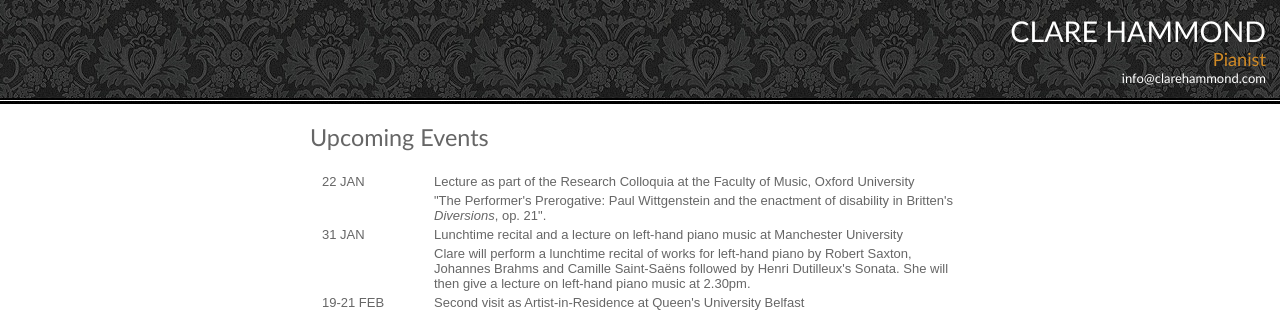
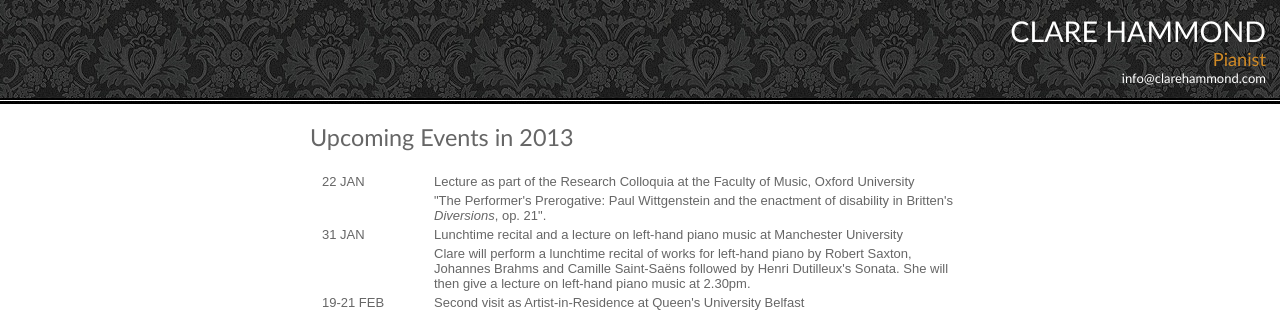
Before and after one commit to hammonc/clarehammond.com, a Jekyll site: the page built from academic-events.html, in a window 1280 px wide. Shown: the top 315 px of the page. Built offline with Jekyll 4.4.1, drawn with Linux system fonts in a browser that asks for light colours.

Commit message:
acad events corr

```diff
--- a/academic-events.html
+++ b/academic-events.html
@@ -2,7 +2,7 @@
 layout: repertoire
 ---
 
-<h2>Upcoming Events</h2>
+<h2>Upcoming Events in 2013</h2>
 <div id="academic-events">
   <table>
     <tr><td class="event-date">22 JAN</td><td>Lecture as part of the Research Colloquia at the Faculty of Music, Oxford University</td></tr>
```
